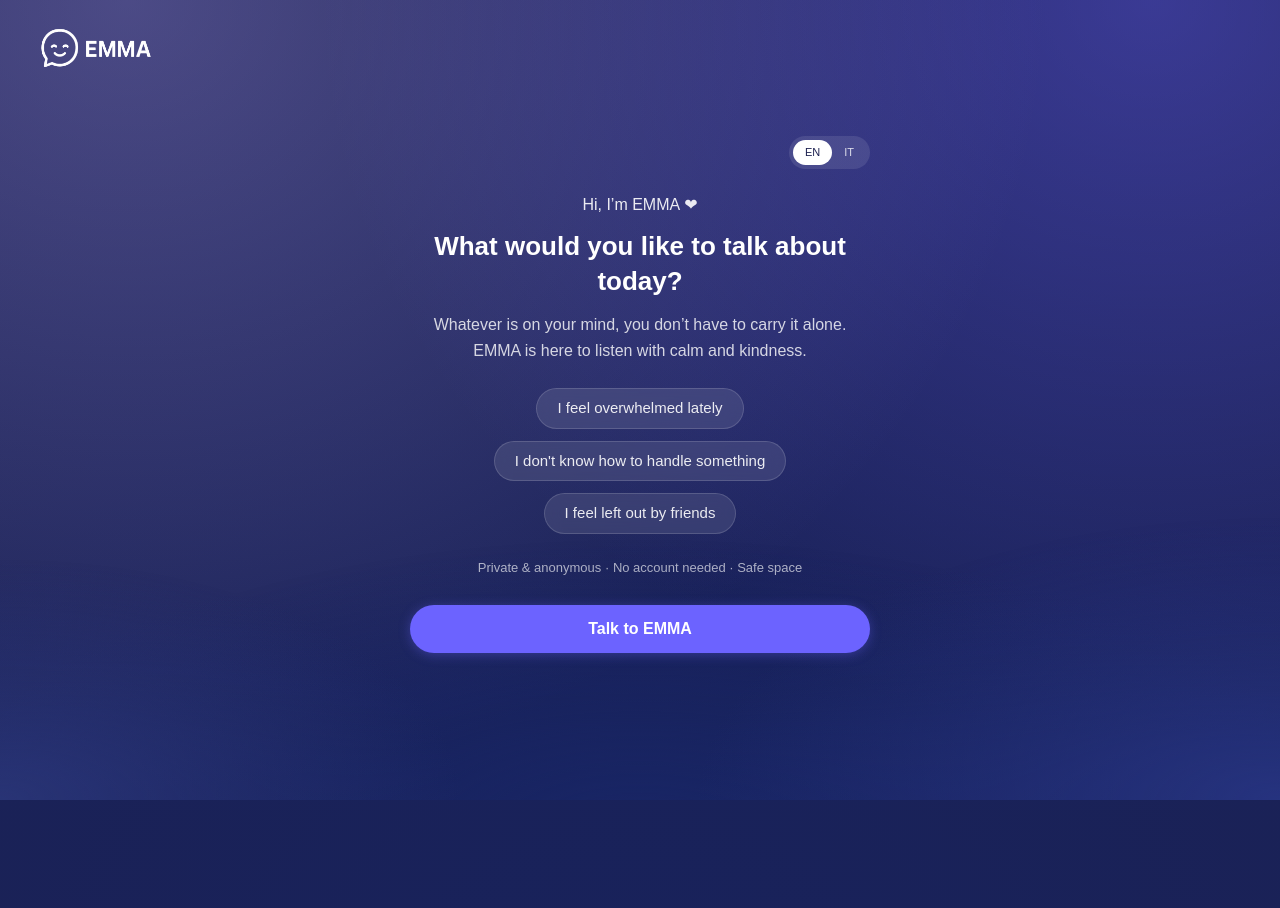
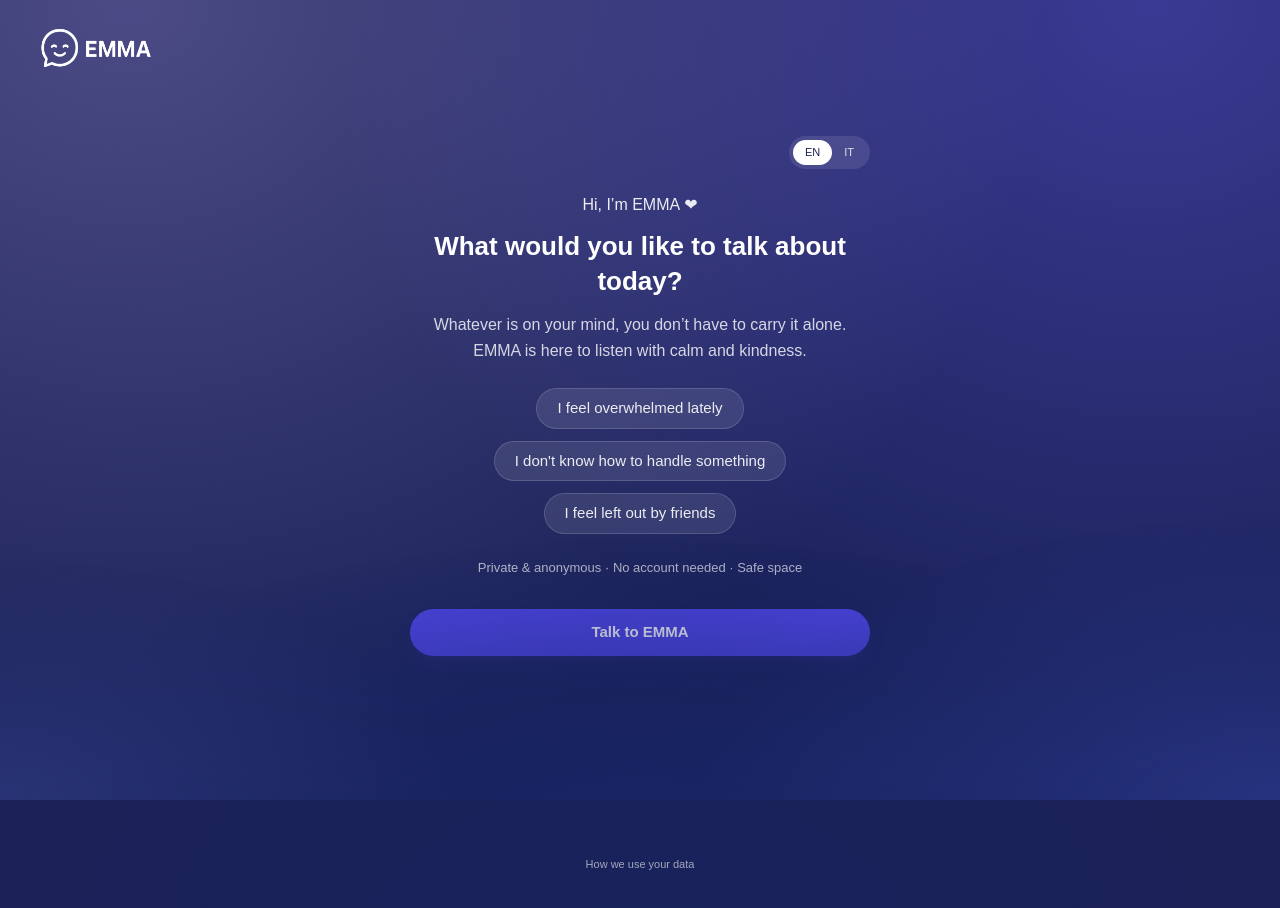
Before and after one commit to thosk92/thomas-site-v2, a Next.js app: page /emma in a window 1280 px wide. Shown: the top 908 px of the page. Built offline with nearby package versions, Linux system fonts and the light colour scheme; a web font is replaced by a local one.

Commit message:
Add privacy footer link to EMMA home and chat views

```diff
--- a/src/app/emma/page.tsx
+++ b/src/app/emma/page.tsx
@@ -228,11 +228,17 @@ export default function EmmaHome() {
             <button
               type="button"
               onClick={startSession}
-              className="mc-cta emma-btn-soft mt-1 inline-flex w-full items-center justify-center rounded-full bg-[#6C63FF] px-6 py-3 text-[16px] font-semibold text-white shadow-[0_2px_12px_rgba(108,99,255,0.35)]"
+              className="emma-btn-soft mt-2 inline-flex w-full items-center justify-center rounded-full bg-[#4f46e5] px-5 py-3 text-[15px] font-semibold text-white shadow-lg shadow-indigo-900/40 transition hover:bg-[#4338ca]"
             >
               {homeCta}
             </button>
           </main>
+
+          <footer className="mt-6 text-center text-[11px] text-white/60">
+            <a href="/privacy" className="underline-offset-2 hover:underline">
+              {lang === "en" ? "How we use your data" : "Come usiamo i tuoi dati"}
+            </a>
+          </footer>
         </div>
       </div>
     );
@@ -345,6 +351,12 @@ export default function EmmaHome() {
         </form>
 
         {error && <p className="mt-4 text-sm text-red-600">{error}</p>}
+
+        <footer className="mt-6 text-center text-[11px] text-white/60">
+          <a href="/privacy" className="underline-offset-2 hover:underline">
+            {lang === "en" ? "How we use your data" : "Come usiamo i tuoi dati"}
+          </a>
+        </footer>
       </div>
     </div>
   );
```
